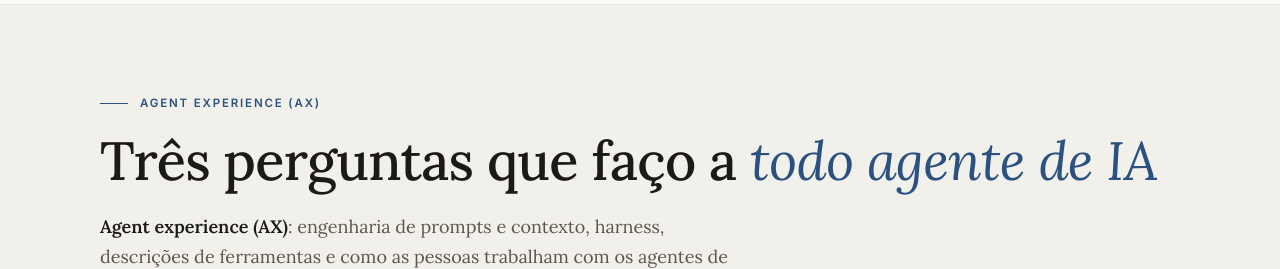
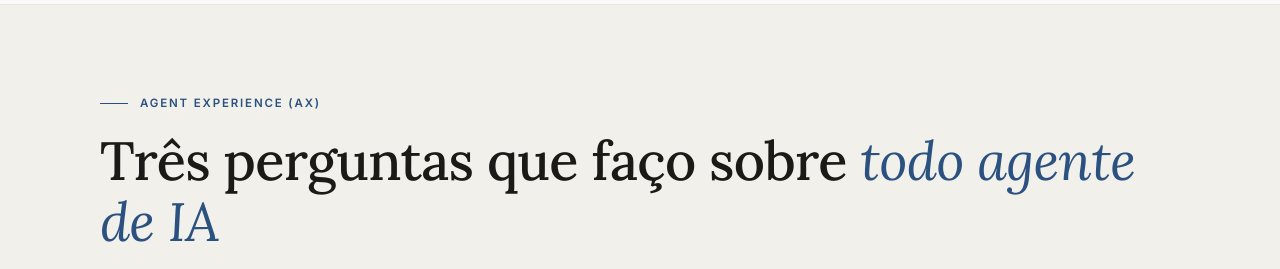
Before and after one commit to RocdeCastro/RocdeCastro.github.io, a plain HTML site: page index.html in a window 1280 px wide. Shown: the part 960-1229 px from the top of the page. Drawn offline with Linux system fonts and the light colour scheme.

Commit message:
AX: perguntas sobre todo agente de IA
Co-Authored-By: Claude Opus 5.5 <noreply@anthropic.com>
Claude-Session: https://claude.ai/code/session_01Jw7SSnrLxD1EKpL8rmntst

```diff
--- a/index.html
+++ b/index.html
@@ -442,7 +442,7 @@
   <section class="slide alt compact" id="ax">
     <div class="wrap">
       <span class="kicker">Agent experience (AX)</span>
-      <h2 class="display">Três perguntas que faço a <em>todo agente de IA</em></h2>
+      <h2 class="display">Três perguntas que faço sobre <em>todo agente de IA</em></h2>
       <p class="lede"><strong>Agent experience (AX)</strong>: engenharia de prompts e contexto, harness, descrições de ferramentas e como as pessoas trabalham com os agentes de IA.</p>
       <div class="ax-grid">
         <div class="ax-card reveal">
```
Also changed, not shown: en/index.html (+1 -1 lines).
